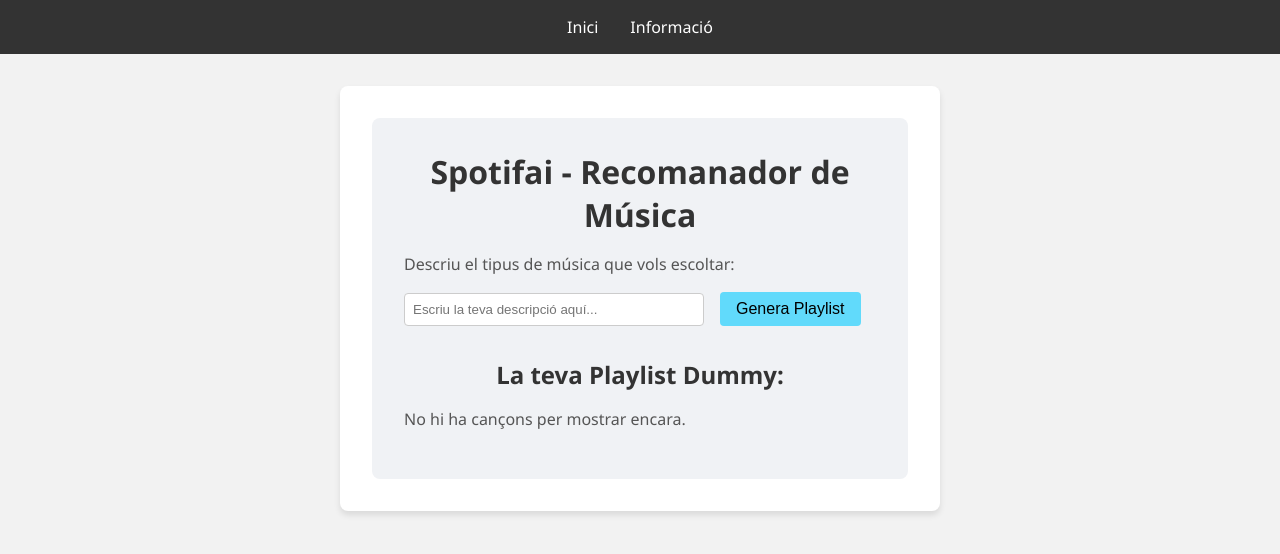
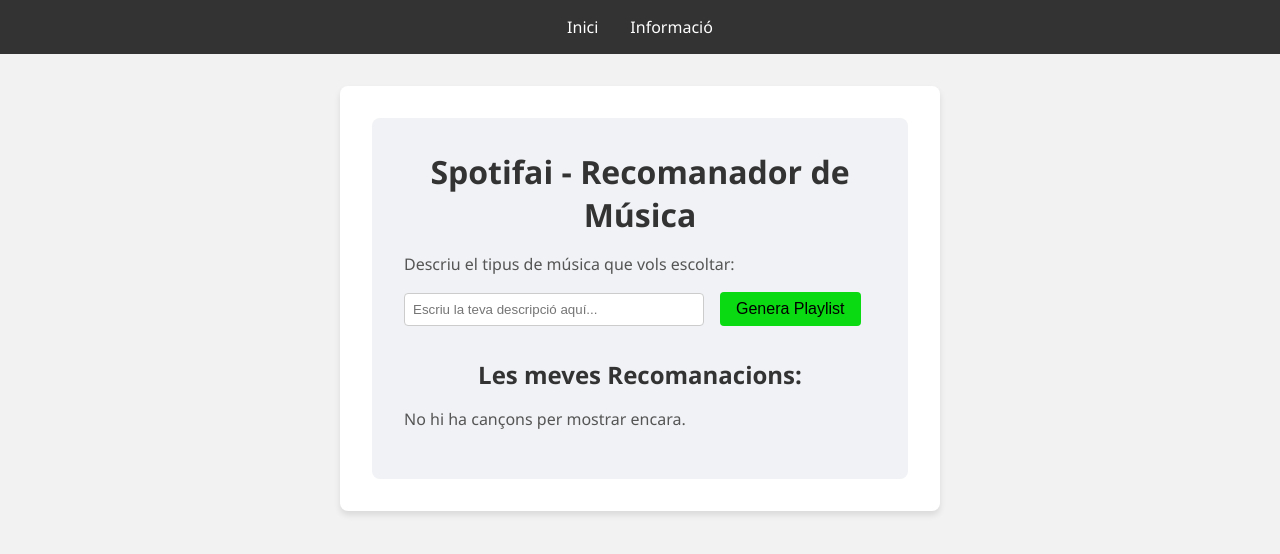
Before and after one commit to spotifai-tfg/frontend-skeleton, a React (Create React App) app: page / in a window 1280 px wide. Shown: the top 554 px of the page. Built offline with nearby package versions, Linux system fonts and the light colour scheme.

Commit message:
feat: changed endopoint logic

```diff
--- a/src/Home/Home.css
+++ b/src/Home/Home.css
@@ -27,7 +27,7 @@
   .homeContainer button {
     padding: 0.5rem 1rem;
     font-size: 1rem;
-    background-color: #61dafb;
+    background-color: #0ada11;
     border: none;
     border-radius: 4px;
     cursor: pointer;
@@ -35,7 +35,7 @@
   }
 
   .homeContainer button:hover {
-    background-color: #21a1f1;
+    background-color: #1acd14;
   }
 
   .playlist {
--- a/src/Home/Home.js
+++ b/src/Home/Home.js
@@ -5,13 +5,21 @@ import "./Home.css";
 
 function Home() {
   const [query, setQuery] = useState("");
-  const [playlist, setPlaylist] = useState([]);
+  const [recommendations, setRecommendations] = useState([]);
 
   const handleGenerate = async () => {
+    if (!query.trim()) {
+      return; // no fem res si no hi ha text
+    }
+
     try {
-      // Gràcies al proxy, només cal "/recommend"
-      const response = await axios.post("/recommend", { query });
-      setPlaylist(response.data.playlist);
+      // Fem un GET a /recommend?q=<consulta>&k=10 (o el nombre que vulguis)
+      const response = await axios.get("/recommend", {
+        params: { q: query, k: 10 },
+      });
+
+      // El backend retorna { query: "...", recommendations: [ {msd_id, mxm_id, title, artist, score}, ... ] }
+      setRecommendations(response.data.recommendations);
     } catch (error) {
       console.error("Error generant la playlist:", error);
     }
@@ -28,12 +36,16 @@ function Home() {
         onChange={(e) => setQuery(e.target.value)}
       />
       <button onClick={handleGenerate}>Genera Playlist</button>
+
       <div className="playlist">
-        <h2>La teva Playlist Dummy:</h2>
-        {playlist.length > 0 ? (
+        <h2>Les meves Recomanacions:</h2>
+        {recommendations.length > 0 ? (
           <ul>
-            {playlist.map((song, i) => (
-              <li key={i}>{song}</li>
+            {recommendations.map((song, i) => (
+              <li key={i}>
+                <strong>{song.title}</strong> — {song.artist}{" "}
+                <span className="score">({song.score.toFixed(3)})</span>
+              </li>
             ))}
           </ul>
         ) : (
```
